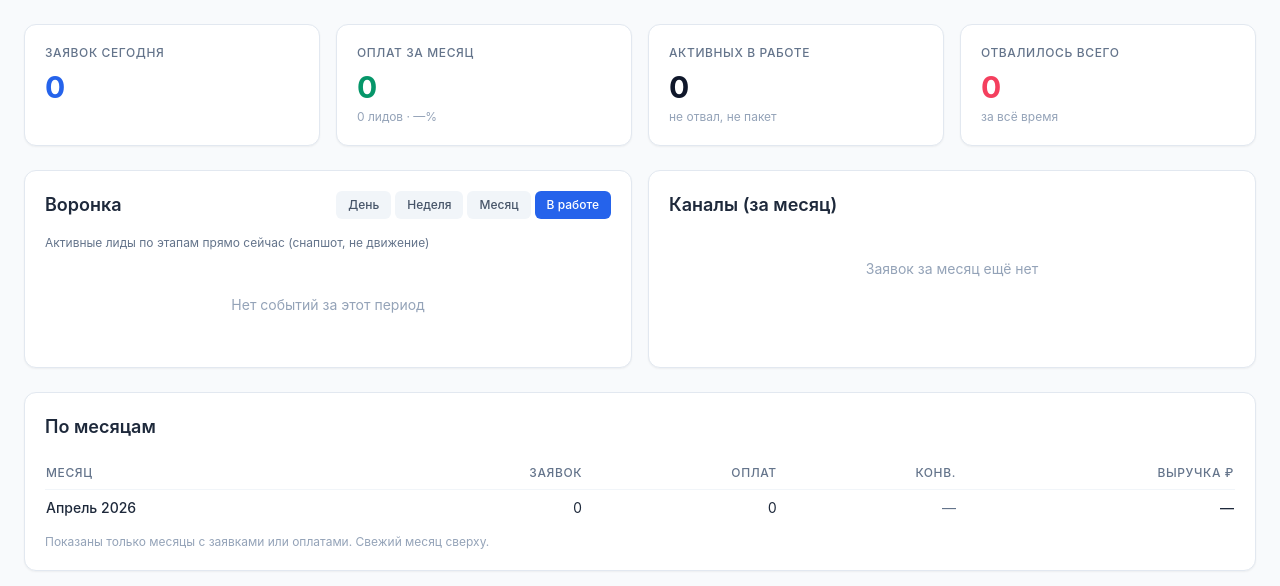
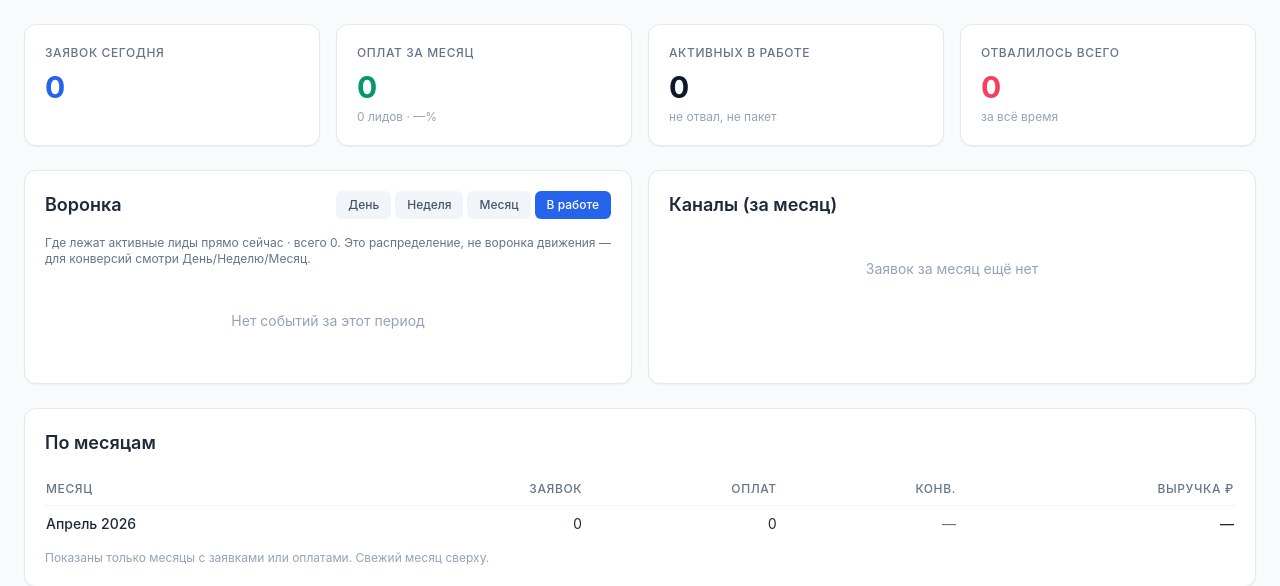
Before and after one commit to vladislavsharlovskiy-ops/bot-metrics, a Flask app: page / in a window 1280 px wide. Shown: the part 82-668 px from the top of the page. Run offline with Flask 3, Linux system fonts and the light colour scheme; data that the repository does not hold is empty; parts of the project's set-up code (start-up, migrations or seed data) failed here and were passed over; some libraries are stand-ins or nearby versions.

Commit message:
Funnel: разные смыслы процента для снапшота и периодов
Снапшот «В работе»: % = доля от всех активных лидов
Периоды (День/Неделя/Месяц): % = конверсия от верха воронки

Подпись под графиком объясняет разницу и подсчитывает «всего активных»
для снапшота.

Co-Authored-By: Claude Opus 4.7 (1M context) <noreply@anthropic.com>

```diff
--- a/templates/dashboard.html
+++ b/templates/dashboard.html
@@ -319,8 +319,11 @@ function dash() {
     },
 
     get periodLabel() {
-      if (this.period === 'now') return 'Активные лиды по этапам прямо сейчас (снапшот, не движение)';
-      if (this.periodData) return 'События за период: ' + this.periodData.label;
+      if (this.period === 'now') {
+        const total = (this.funnel.stages || []).reduce((a, s) => a + (s.count || 0), 0);
+        return 'Где лежат активные лиды прямо сейчас · всего ' + total + '. Это распределение, не воронка движения — для конверсий смотри День/Неделю/Месяц.';
+      }
+      if (this.periodData) return 'События за период: ' + this.periodData.label + ' · % — конверсия от первого этапа';
       return '';
     },
 
@@ -417,9 +420,16 @@ function dash() {
       if (!ctx) return;
       const stages = this.funnel.stages;
       const data = stages.map(s => s.count);
+      const isSnapshot = this.period === 'now';
       const top = data[0] || 0;
-      // Подпись слева: "Квал 50%" — конверсия от начала воронки
+      const totalActive = data.reduce((a, b) => a + b, 0);
+      // На снапшоте показываем долю от всех активных, на периодах — конверсию от верха воронки
       const labels = stages.map((s, i) => {
+        if (isSnapshot) {
+          if (totalActive === 0) return s.short;
+          const pct = Math.round(data[i] / totalActive * 100);
+          return s.short + ' · ' + pct + '%';
+        }
         if (i === 0 || top === 0) return s.short;
         const pct = Math.round(data[i] / top * 100);
         return s.short + ' · ' + pct + '%';
@@ -442,11 +452,17 @@ function dash() {
                   const i = item.dataIndex;
                   const count = data[i];
                   const lines = [count + ' шт.'];
-                  if (top > 0) {
-                    lines.push('От верха: ' + Math.round(count / top * 100) + '%');
-                  }
-                  if (i > 0 && data[i - 1] > 0) {
-                    lines.push('От прошлого этапа: ' + Math.round(count / data[i - 1] * 100) + '%');
+                  if (isSnapshot) {
+                    if (totalActive > 0) {
+                      lines.push('Доля активных: ' + Math.round(count / totalActive * 100) + '%');
+                    }
+                  } else {
+                    if (top > 0) {
+                      lines.push('От верха: ' + Math.round(count / top * 100) + '%');
+                    }
+                    if (i > 0 && data[i - 1] > 0) {
+                      lines.push('От прошлого этапа: ' + Math.round(count / data[i - 1] * 100) + '%');
+                    }
                   }
                   return lines;
                 }
```
